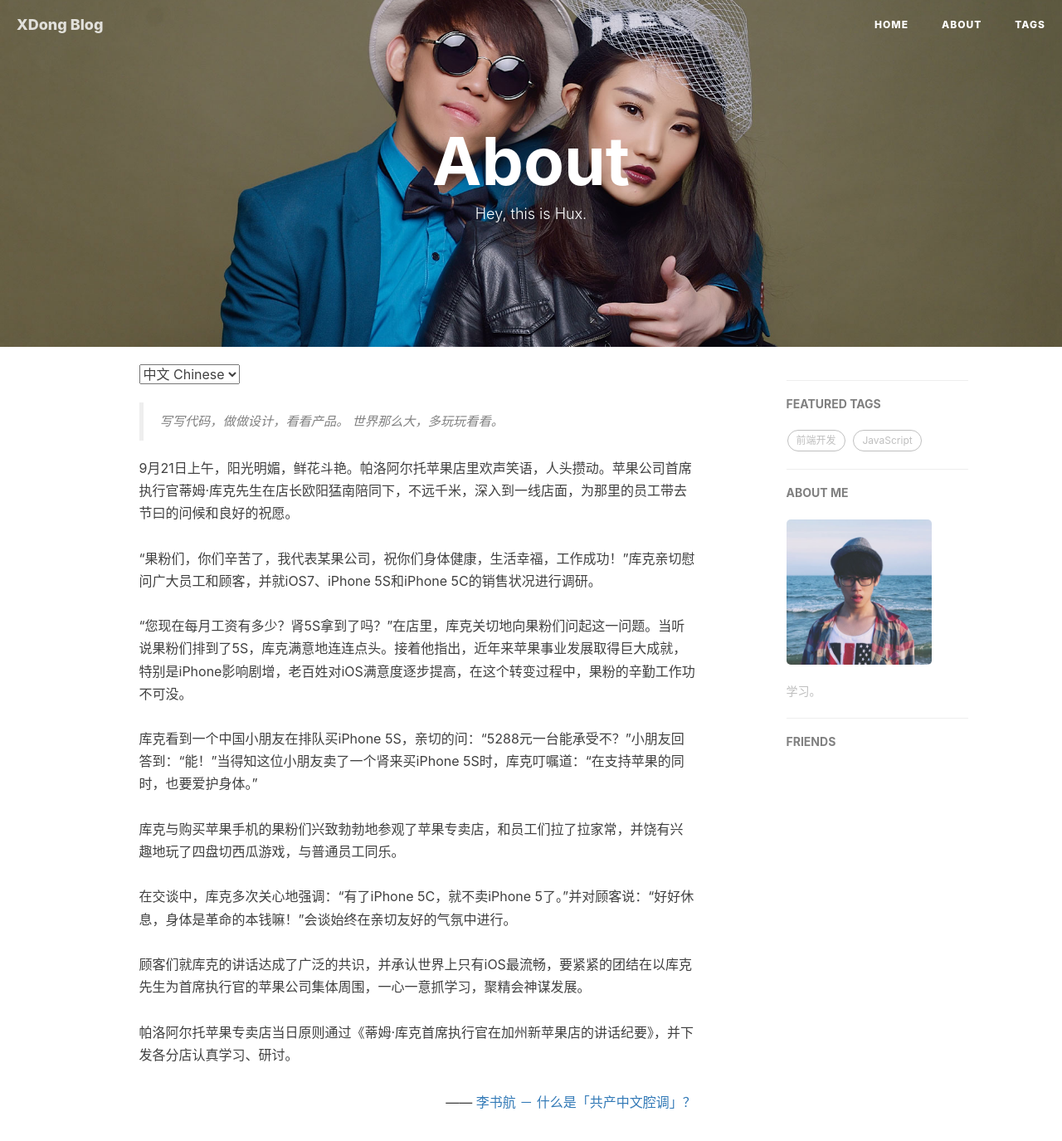
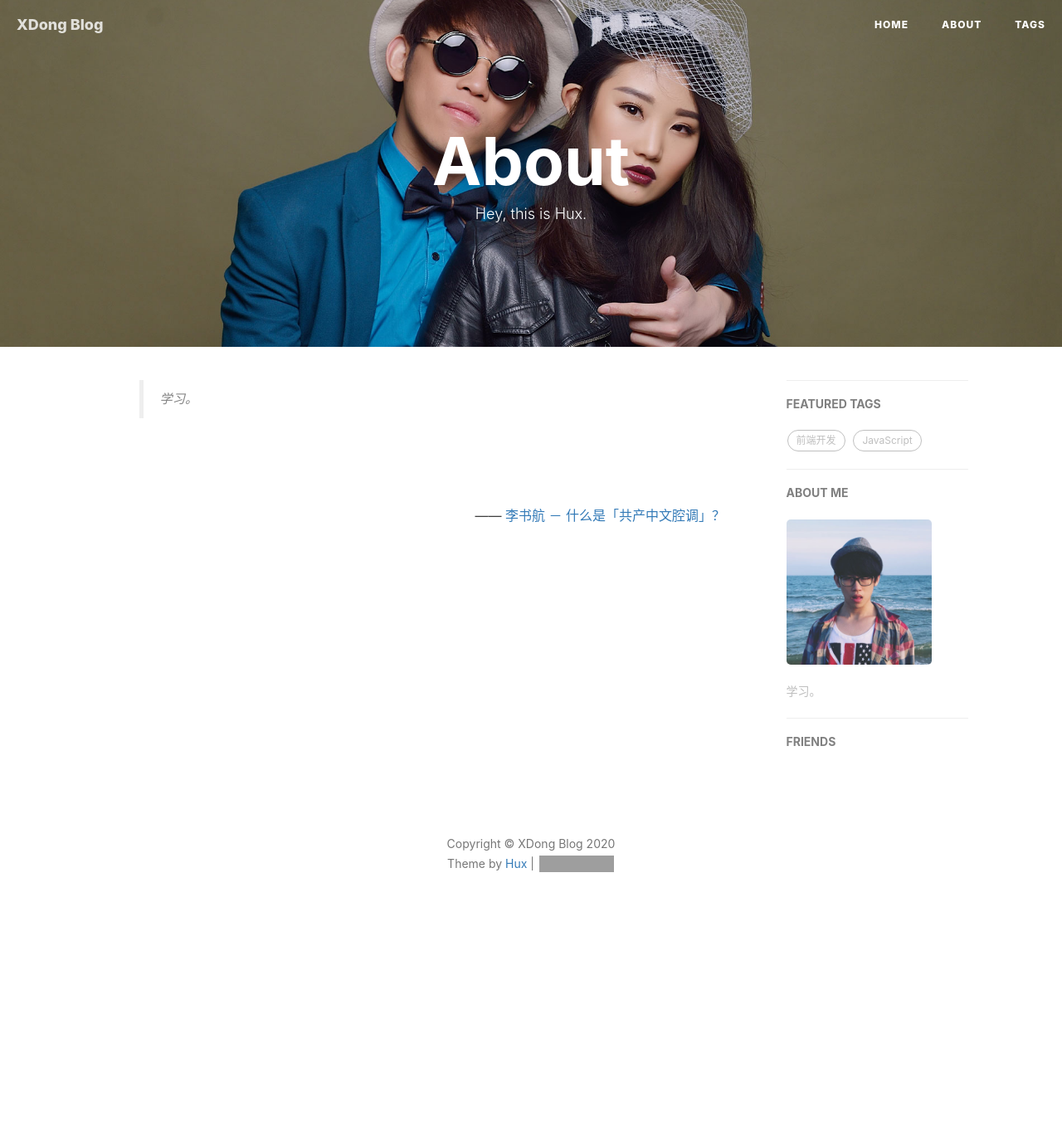
Before and after one commit to LikeAPhoenix/LikeAPhoenix.github.io, a Jekyll site: the page built from about.html, in a window 1280 px wide and 1400 px high. Shown: the top 1375 px of the window at 83% size. Built offline with Jekyll 4.4.1, drawn with Linux system fonts in a browser that asks for light colours; nearby versions of some CDN libraries; comment, search, counter and statistics services are not loaded; grey boxes are pictures that could not be loaded.

Commit message:
regular submit

```diff
--- a/about.html
+++ b/about.html
@@ -5,123 +5,16 @@ description: "Hey, this is Hux."
 header-img: "img/about-bg.jpg"
 ---
 
-<!-- Language Selector -->
-<select onchange= "onLanChange(this.options[this.options.selectedIndex].value)">
-    <option value="0" selected> 中文 Chinese </option>
-    <option value="1"> 英语 English </option>
-</select>
-
 <!-- Chinese Version -->
-<div class="zh post-container">
+<div>
     <blockquote>
-        写写代码，做做设计，看看产品。
-        世界那么大，多玩玩看看。
+        学习。
     </blockquote>
-    9月21日上午，阳光明媚，鲜花斗艳。帕洛阿尔托苹果店里欢声笑语，人头攒动。苹果公司首席执行官蒂姆·库克先生在店长欧阳猛南陪同下，不远千米，深入到一线店面，为那里的员工带去节曰的问候和良好的祝愿。<br><br>“果粉们，你们辛苦了，我代表某果公司，祝你们身体健康，生活幸福，工作成功！”库克亲切慰问广大员工和顾客，并就iOS7、iPhone 5S和iPhone 5C的销售状况进行调研。 <br><br>“您现在每月工资有多少？肾5S拿到了吗？”在店里，库克关切地向果粉们问起这一问题。当听说果粉们排到了5S，库克满意地连连点头。接着他指出，近年来苹果事业发展取得巨大成就，特别是iPhone影响剧增，老百姓对iOS满意度逐步提高，在这个转变过程中，果粉的辛勤工作功不可没。<br><br>库克看到一个中国小朋友在排队买iPhone 5S，亲切的问：“5288元一台能承受不？”小朋友回答到：“能！”当得知这位小朋友卖了一个肾来买iPhone 5S时，库克叮嘱道：“在支持苹果的同时，也要爱护身体。”<br><br>库克与购买苹果手机的果粉们兴致勃勃地参观了苹果专卖店，和员工们拉了拉家常，并饶有兴趣地玩了四盘切西瓜游戏，与普通员工同乐。<br><br>在交谈中，库克多次关心地强调：“有了iPhone 5C，就不卖iPhone 5了。”并对顾客说：“好好休息，身体是革命的本钱嘛！”会谈始终在亲切友好的气氛中进行。<br><br>顾客们就库克的讲话达成了广泛的共识，并承认世界上只有iOS最流畅，要紧紧的团结在以库克先生为首席执行官的苹果公司集体周围，一心一意抓学习，聚精会神谋发展。<br>
-    <br>帕洛阿尔托苹果专卖店当日原则通过《蒂姆·库克首席执行官在加州新苹果店的讲话纪要》，并下发各分店认真学习、研讨。
+    <br>
+    <br>
 
     <p style="text-align:right;">
         —— <a href="http://www.zhihu.com/question/19687065">李书航 － 什么是「共产中文腔调」？ </a>
     </p>
 
 </div>
-
-<!-- English Version -->
-<div class="en post-container">
-    <blockquote>
-        Designer or Engineer, things in between.
-    </blockquote>
-
-    <p>
-        Your work is going to fill a large part of your life, and the only way to be truly satisfied is to do what you believe is great work. And the only way to do great work is to love what you do. If you haven’t found it yet, keep looking. Don’t settle. As with all matters of the heart, you’ll know when you find it.
-    </p>
-
-    <p>
-    If you want to live your life in a creative way, as an artist, you have to not look back too much. You have to be willing to take whatever you’ve done and whoever you were and throw them away.
-    </p>
-
-    <p style="text-align:right;">
-    -- Steve Jobs
-    </p>
-
-</div>
-
-<!-- Handle Language Change -->
-<script type="text/javascript">
-    var $zh = document.querySelector(".zh");
-    var $en = document.querySelector(".en");
-    function onLanChange(index){
-        if(index == 0){
-            $zh.style.display = "block";
-            $en.style.display = "none";
-        }else{
-            $en.style.display = "block";
-            $zh.style.display = "none";
-        }
-    }
-    onLanChange(0);
-</script>
-
-
-
-{% if site.duoshuo_username %}
-<!-- 多说评论框 start -->
-<div class="comment">
-    <div class="ds-thread"
-    {% if site.duoshuo_username == "huxblog" %}
-        data-thread-id="1187623191091085319"
-    {% else %}
-        data-thread-key="{{site.duoshuo_username}}/about"
-    {% endif %}
-
-    data-title="{{page.title}}"
-    data-url="{{site.url}}/about/"></div>
-</div>
-<!-- 多说评论框 end -->
-
-<!-- Duoshuo hacking -->
-<input id="dsUser" type="hidden" value="{{site.duoshuo_username}}"  />
-
-<!-- 多说公共JS代码 start (一个网页只需插入一次) -->
-<script type="text/javascript">
-    // dynamic User hacking by Hux
-    var _user = document.getElementById('dsUser').value;
-    // duoshuo comment query.
-    var duoshuoQuery = {short_name: _user };
-    (function() {
-        var ds = document.createElement('script');
-        ds.type = 'text/javascript';ds.async = true;
-        ds.src = (document.location.protocol == 'https:' ? 'https:' : 'http:') + '//static.duoshuo.com/embed.js';
-        ds.charset = 'UTF-8';
-        (document.getElementsByTagName('head')[0]
-         || document.getElementsByTagName('body')[0]).appendChild(ds);
-    })();
-</script>
-<!-- 多说公共JS代码 end -->
-{% endif %}
-
-
-{% if site.disqus_username %}
-<!-- disqus 评论框 start -->
-<div class="comment">
-    <div id="disqus_thread" class="disqus-thread">
-
-    </div>
-</div>
-<!-- disqus 评论框 end -->
-
-<!-- disqus 公共JS代码 start (一个网页只需插入一次) -->
-<script type="text/javascript">
-    /* * * CONFIGURATION VARIABLES * * */
-    var disqus_shortname = "{{site.disqus_username}}";
-    var disqus_identifier = "{{site.disqus_username}}/{{page.url}}";
-    var disqus_url = "{{site.url}}{{page.url}}";
-
-    (function() {
-        var dsq = document.createElement('script'); dsq.type = 'text/javascript'; dsq.async = true;
-        dsq.src = '//' + disqus_shortname + '.disqus.com/embed.js';
-        (document.getElementsByTagName('head')[0] || document.getElementsByTagName('body')[0]).appendChild(dsq);
-    })();
-</script>
-<!-- disqus 公共JS代码 end -->
-{% endif %}
```
